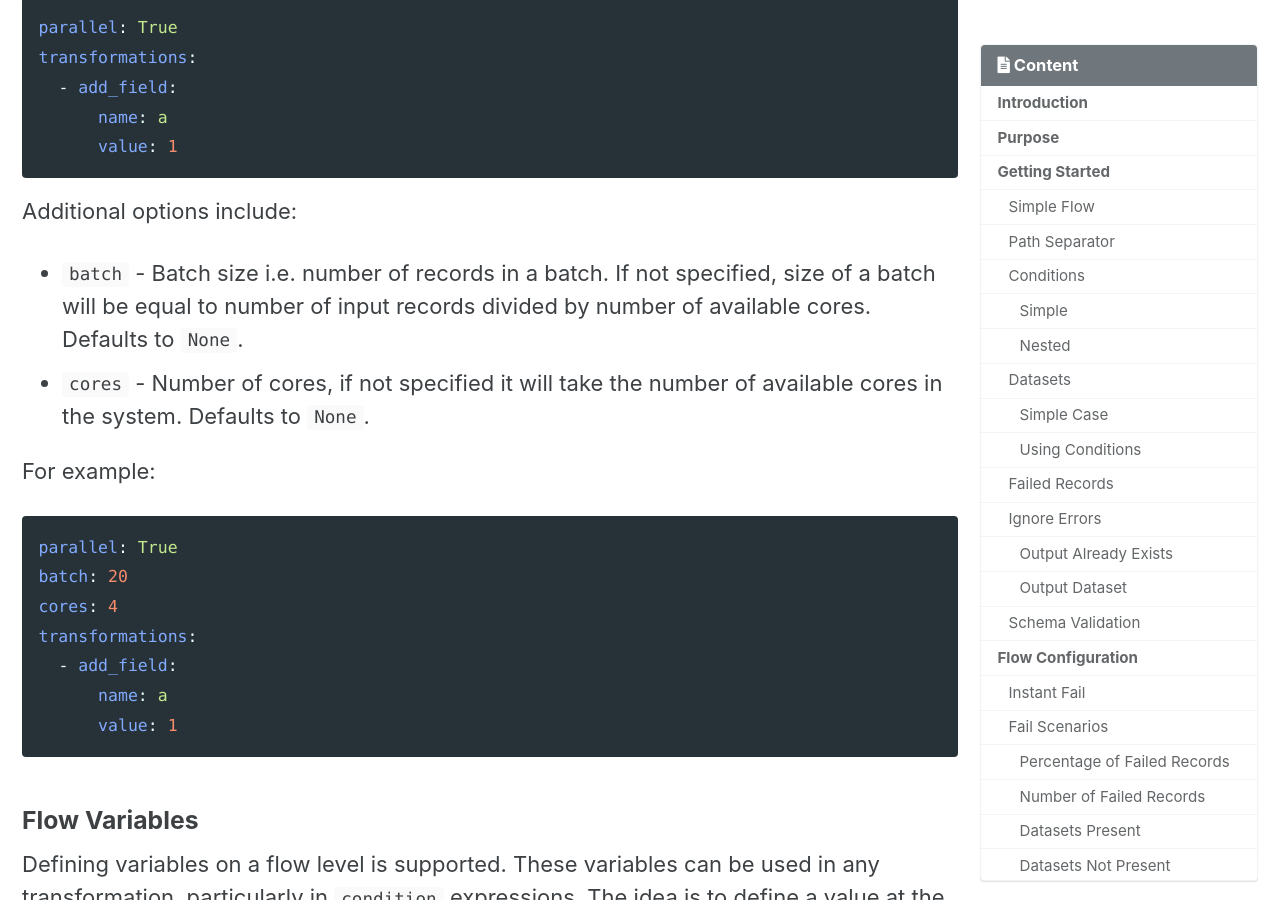
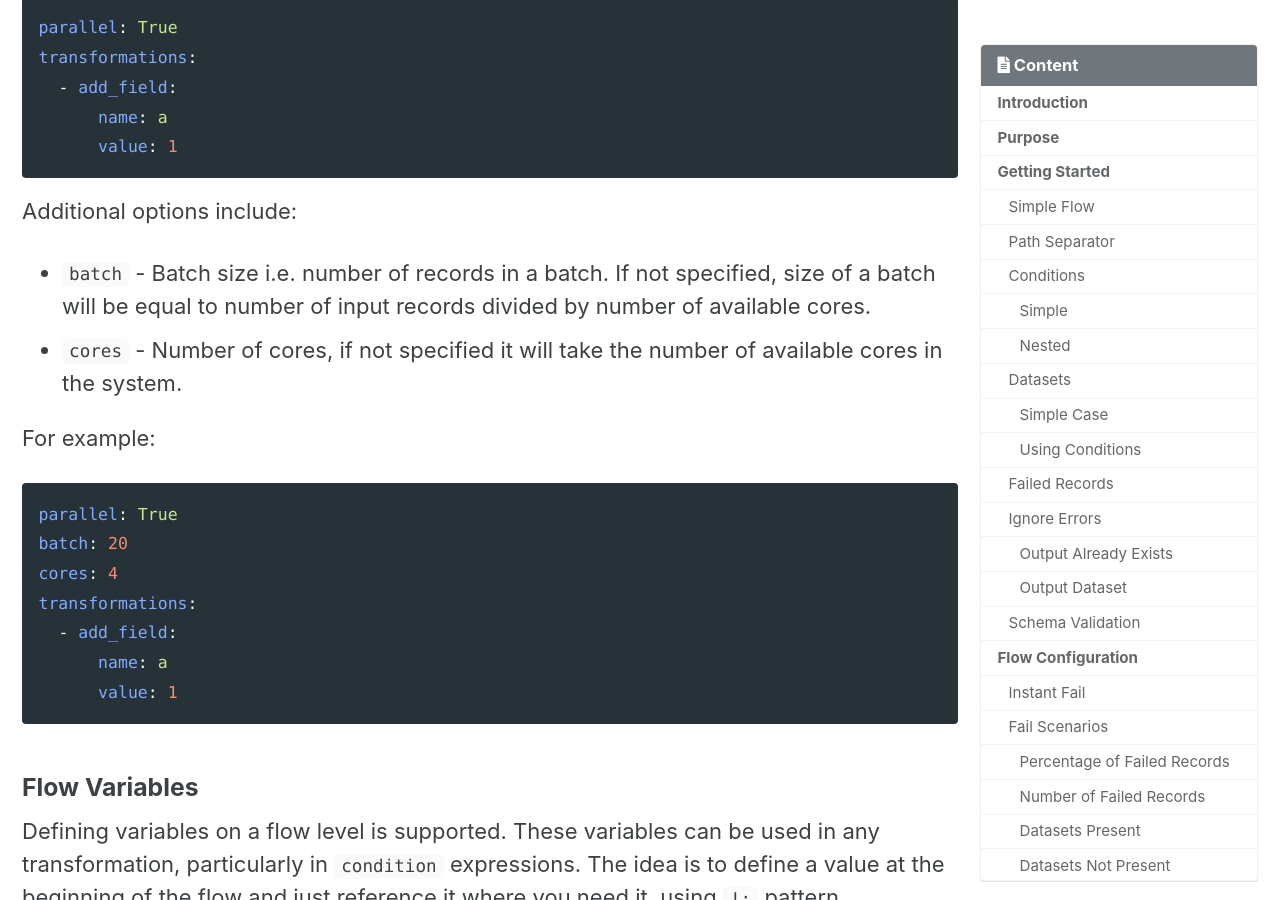
Before and after one commit to VladimirSiv/VladimirSiv.github.io, a Jekyll site: the page built from _posts/2024-06-28-pytransflow.md, in a window 1280 px wide and 900 px high, scrolled down 20999 px. Built offline with Jekyll 4.4.1, drawn with Linux system fonts in a browser that asks for light colours; cached includes are drawn as plain includes; comment, search, counter and statistics services are not loaded; some of the changed text lies outside the part shown.

Commit message:
Small fixes for pytransflow post

```diff
--- a/_posts/2024-06-28-pytransflow.md
+++ b/_posts/2024-06-28-pytransflow.md
@@ -746,9 +746,9 @@ transformations:
 Additional options include:
 - `batch` - Batch size i.e. number of records in a batch. If not specified,
   size of a batch will be equal to number of input records divided by number
-  of available cores. Defaults to `None`.
+  of available cores.
 - `cores` - Number of cores, if not specified it will take the number of
-  available cores in the system. Defaults to `None`.
+  available cores in the system.
 
 For example:
 
```
Also changed, not shown: other parts of _posts/2024-06-28-pytransflow.md (+1 -1 lines).
